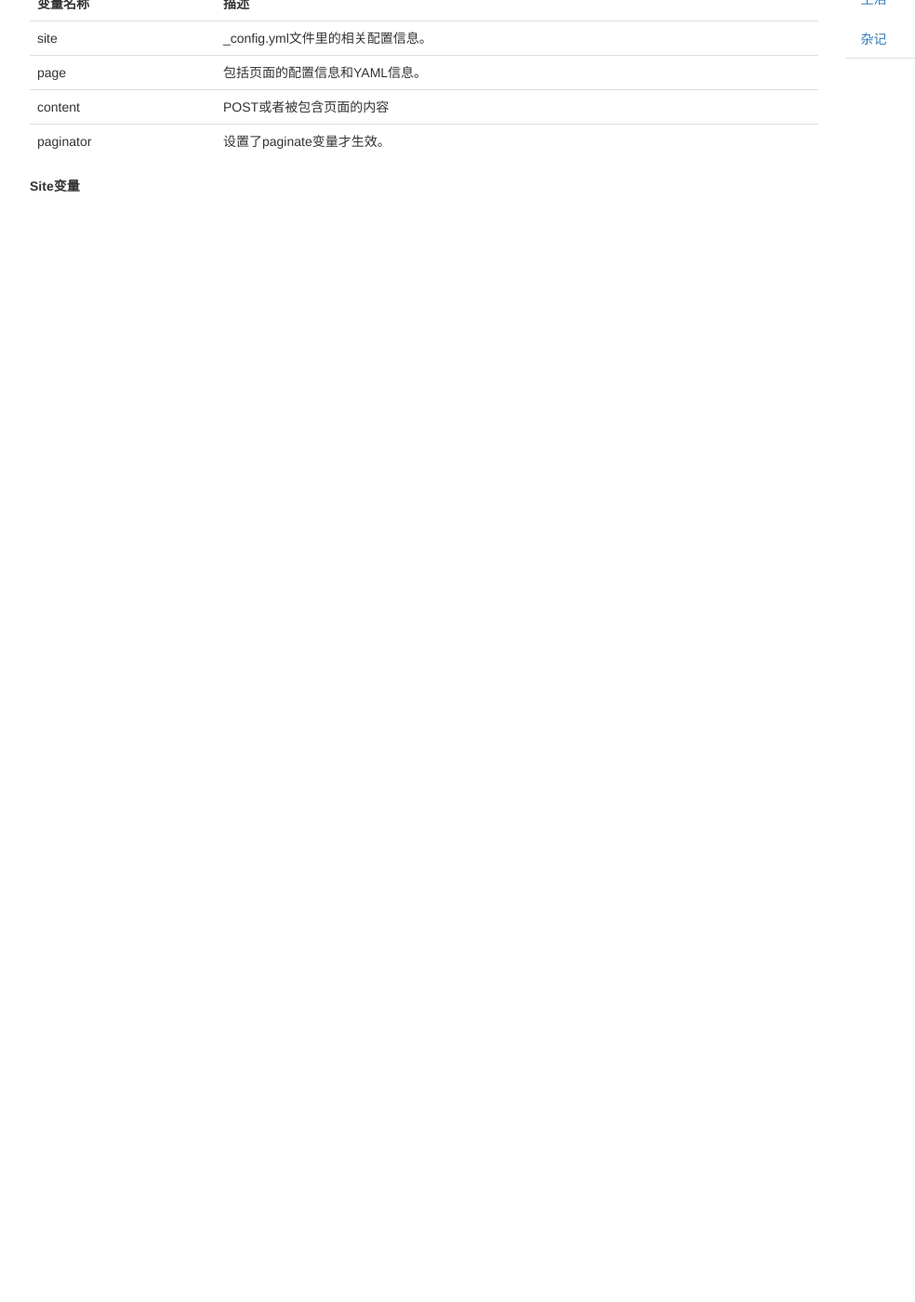
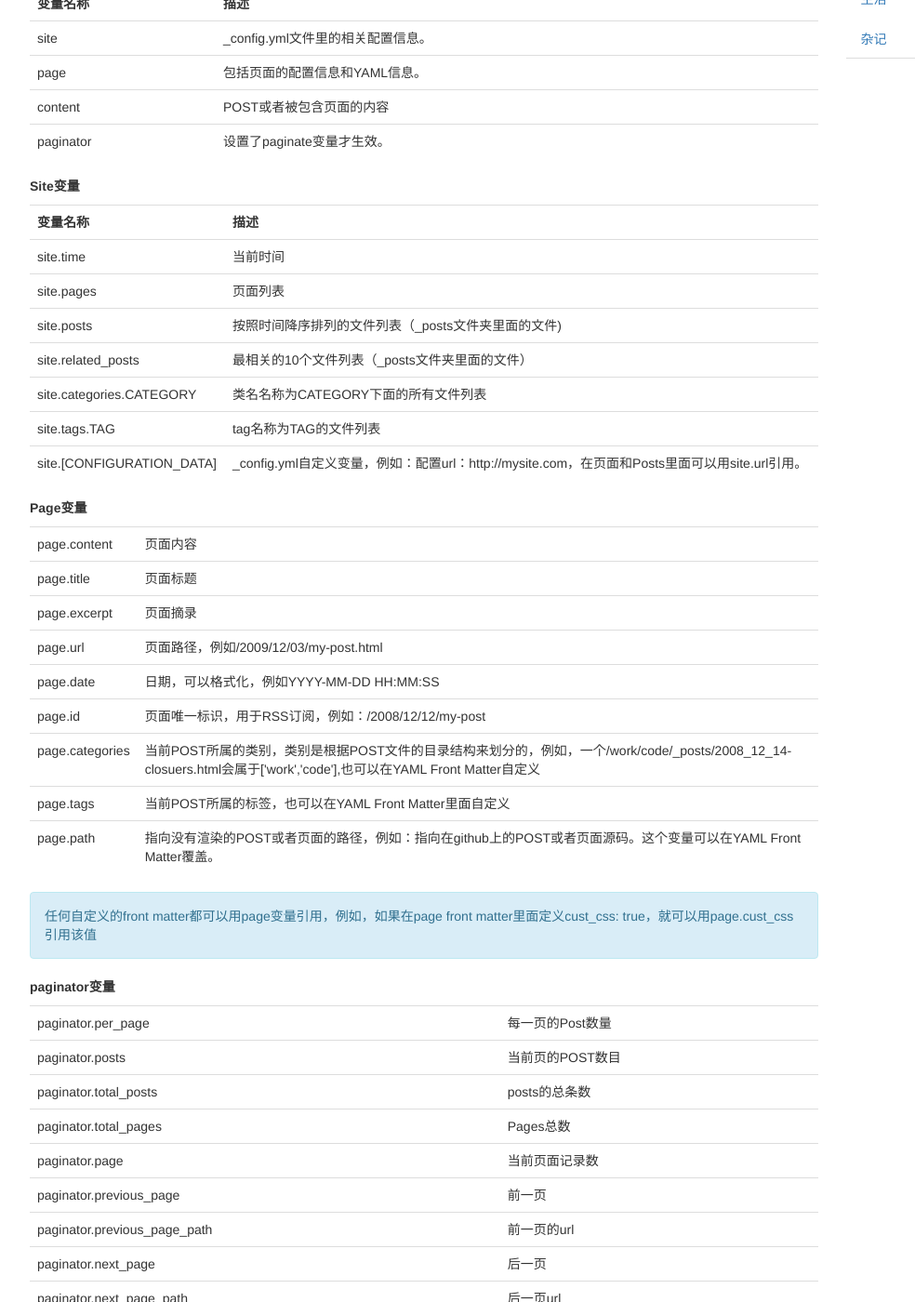
Before and after one commit to pq27120/blog, a Jekyll site: the page built from _posts/2013-11-04-jekyll-info(1).html, in a window 1280 px wide and 1400 px high, scrolled down 270 px. Shown: the whole window at 93% size, without its empty margins (38-1022 px from the left). Built offline with Jekyll 4.4.1, drawn with Linux system fonts in a browser that asks for light colours; nearby versions of some CDN libraries; comment, search, counter and statistics services are not loaded; before the commit the page ends 900 px from its top, so only the background shows below that; some of the changed text lies outside the part shown.

Commit message:
jekyll学习

```diff
--- a/_posts/2013-11-04-jekyll-info(1).html
+++ b/_posts/2013-11-04-jekyll-info(1).html
@@ -29,3 +29,121 @@ title: jekyll学习之变量
 </table>
 
 <p><strong>Site变量</strong></p>
+<table class="table">
+	<tr>
+		<th>变量名称</th>
+		<th>描述</th>
+	</tr>
+	<tr>
+		<td>site.time</td>
+		<td>当前时间</td>
+	</tr>
+	<tr>
+		<td>site.pages</td>
+		<td>页面列表</td>
+	</tr>
+	<tr>
+		<td>site.posts</td>
+		<td>按照时间降序排列的文件列表（_posts文件夹里面的文件)</td>
+	</tr>
+	<tr>
+		<td>site.related_posts</td>
+		<td>最相关的10个文件列表（_posts文件夹里面的文件）</td>
+	</tr>
+	<tr>
+		<td>site.categories.CATEGORY</td>
+		<td>类名名称为CATEGORY下面的所有文件列表</td>
+	</tr>
+	<tr>
+		<td>site.tags.TAG</td>
+		<td>tag名称为TAG的文件列表</td>
+	</tr>
+	<tr>
+		<td>site.[CONFIGURATION_DATA]</td>
+		<td>_config.yml自定义变量，例如：配置url：http://mysite.com，在页面和Posts里面可以用site.url引用。</td>
+	</tr>
+</table>
+
+<p><strong>Page变量</strong></p>
+<table class="table">
+	<tr>
+		<td>page.content</td>
+		<td>页面内容</td>
+	</tr>
+	<tr>
+		<td>page.title</td>
+		<td>页面标题</td>
+	</tr>
+	<tr>
+		<td>page.excerpt</td>
+		<td>页面摘录</td>
+	</tr>
+	<tr>
+		<td>page.url</td>
+		<td>页面路径，例如/2009/12/03/my-post.html</td>
+	</tr>
+	<tr>
+		<td>page.date</td>
+		<td>日期，可以格式化，例如YYYY-MM-DD HH:MM:SS</td>
+	</tr>
+	<tr>
+		<td>page.id</td>
+		<td>页面唯一标识，用于RSS订阅，例如：/2008/12/12/my-post</td>
+	</tr>
+	<tr>
+		<td>page.categories</td>
+		<td>当前POST所属的类别，类别是根据POST文件的目录结构来划分的，例如，一个/work/code/_posts/2008_12_14-closuers.html会属于['work','code'],也可以在YAML Front Matter自定义</td>
+	</tr>
+	<tr>
+		<td>page.tags</td>
+		<td>当前POST所属的标签，也可以在YAML Front Matter里面自定义</td>
+	</tr>
+	<tr>
+		<td>page.path</td>
+		<td>指向没有渲染的POST或者页面的路径，例如：指向在github上的POST或者页面源码。这个变量可以在YAML Front Matter覆盖。</td>
+	</tr>
+</table>
+
+<div class="alert alert-info">任何自定义的front matter都可以用page变量引用，例如，如果在page front matter里面定义cust_css: true，就可以用page.cust_css引用该值</div>
+
+<p><strong>paginator变量</strong></p>
+<table class="table">
+	<tr>
+		<td>paginator.per_page</td>
+		<td>每一页的Post数量</td>
+	</tr>
+	<tr>
+		<td>paginator.posts</td>
+		<td>当前页的POST数目</td>
+	</tr>
+	<tr>
+		<td>paginator.total_posts</td>
+		<td>posts的总条数</td>
+	</tr>
+	<tr>
+		<td>paginator.total_pages</td>
+		<td>Pages总数</td>
+	</tr>
+	<tr>
+		<td>paginator.page</td>
+		<td>当前页面记录数</td>
+	</tr>
+	<tr>
+		<td>paginator.previous_page</td>
+		<td>前一页</td>
+	</tr>
+	<tr>
+		<td>paginator.previous_page_path</td>
+		<td>前一页的url</td>
+	</tr>
+	<tr>
+		<td>paginator.next_page</td>
+		<td>后一页</td>
+	</tr>
+	<tr>
+		<td>paginator.next_page_path</td>
+		<td>后一页url</td>
+	</tr>
+</table>
+
+<div class="alert alert-info">Paginator参数只能在index文件中使用，包括子文件夹的默认页，例如：/blog/index.html。</div>
```
